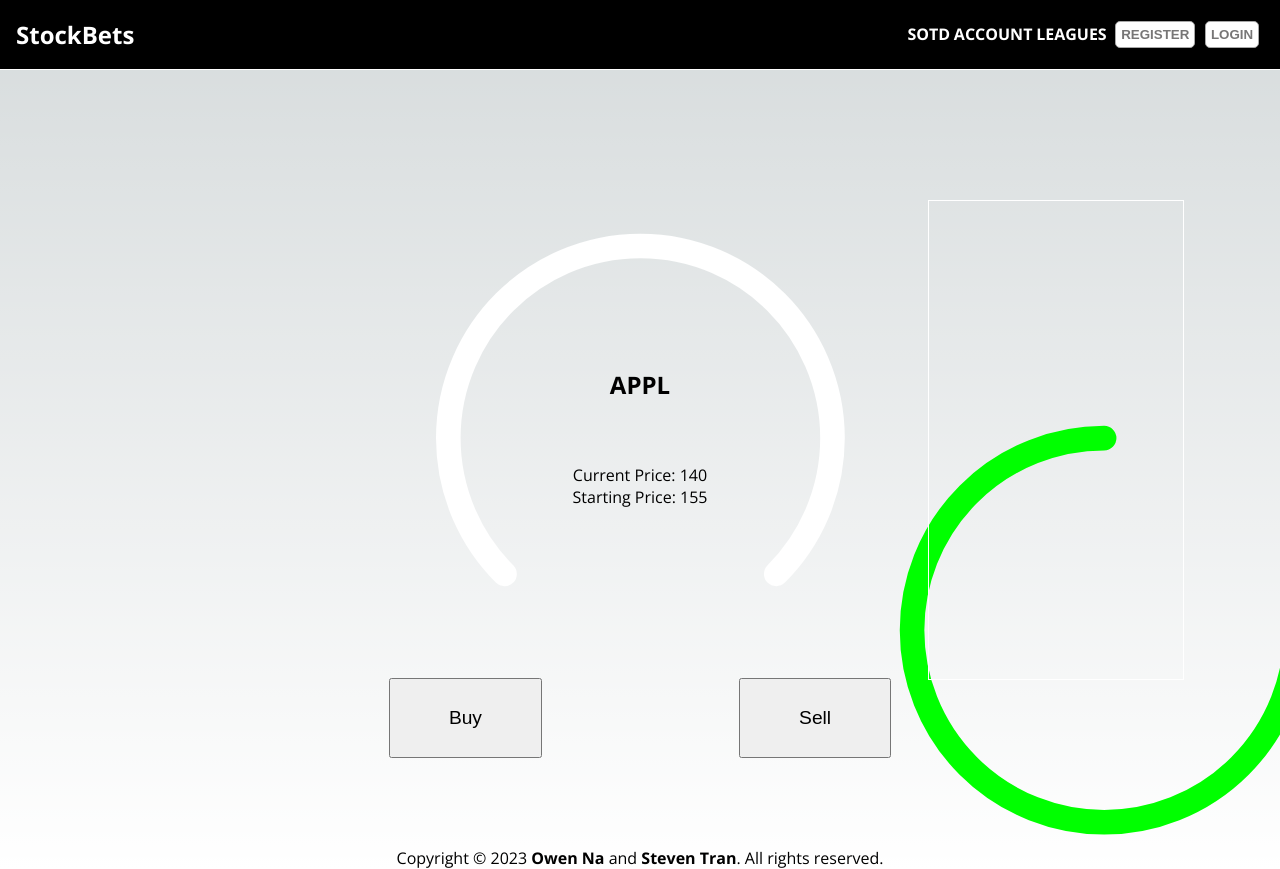
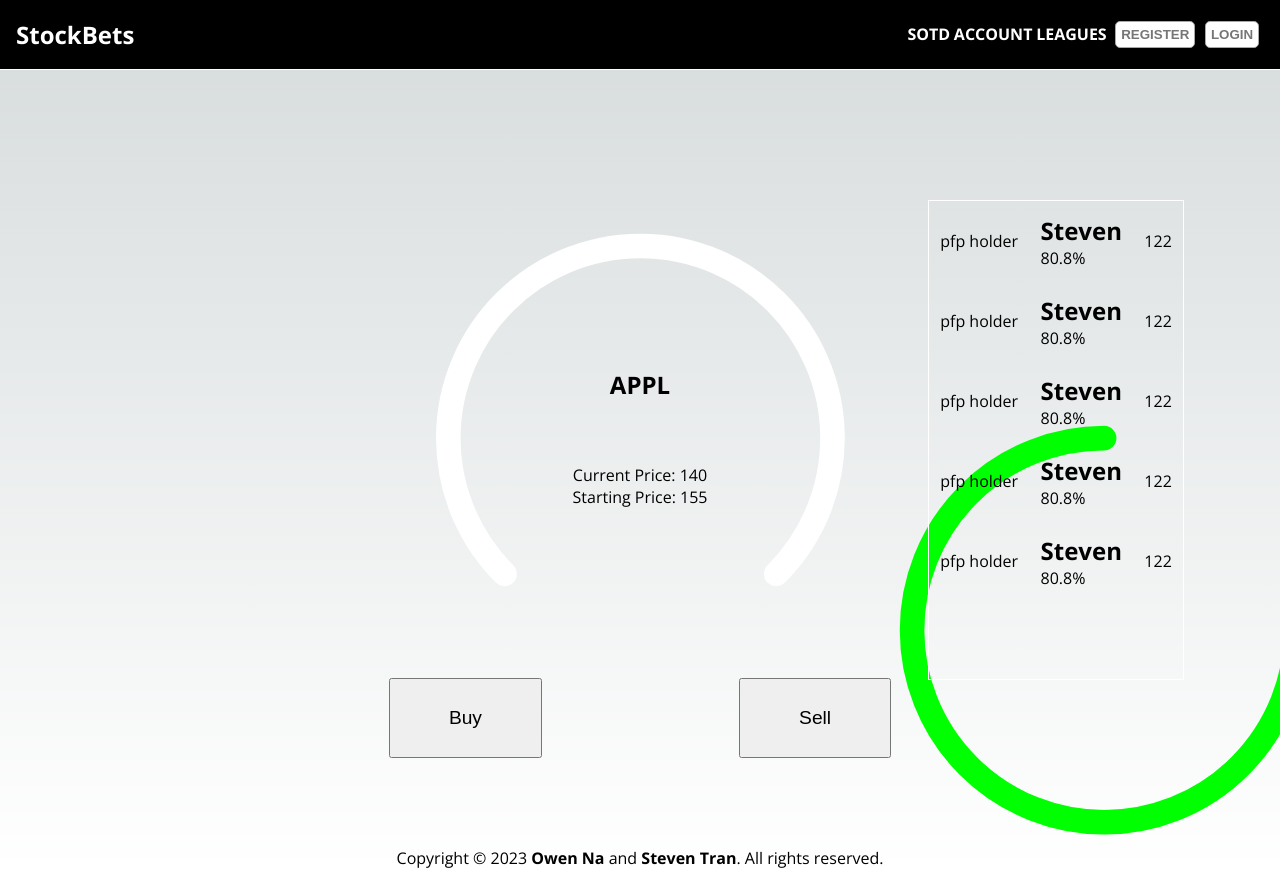
Before and after one commit to Tran-Steven/StockBets, a Next.js app: page / in a window 1280 px wide. Built offline with nearby package versions, Linux system fonts and the light colour scheme.

Commit message:
Created statically placed cards

```diff
--- a/components/AccountPageContent/AccountContent.tsx
+++ b/components/AccountPageContent/AccountContent.tsx
@@ -20,6 +20,7 @@ function setDefaultBG(Username : string) {
   if (defaultHolder) {
     defaultHolder.style.backgroundColor = "#" + randomColor;
   }
+  // store current color into db for current player
 }
 
 
--- a/components/LeaderBoard/LeaderBoard.tsx
+++ b/components/LeaderBoard/LeaderBoard.tsx
@@ -1,6 +1,22 @@
 import style from "@styles/LeaderBoard.module.css"
 
+function pfpRetriever() {
+    // no idea i need this yet?
+}
+
 function userInsert() {
+    return (
+        <>
+            <div className={style.playerCard}>
+                <p>pfp holder</p> {/* will need to change markup once returning proper pfp */}
+                <div>
+                    <h2>Steven</h2>
+                    <p>80.8%</p>
+                </div>
+                    <p>122</p>
+            </div>
+        </>
+    )
     // actually inserts users as a bar into the leaderboard
 }
 
@@ -12,7 +28,11 @@ export default function LeaderBoard() {
     return (
         <div className={style.parent}>
             <div>
-                <h1></h1>
+                {userInsert()}
+                {userInsert()}
+                {userInsert()}
+                {userInsert()}
+                {userInsert()}
             </div>
         </div>
     )
--- a/pages/styles/LeaderBoard.module.css
+++ b/pages/styles/LeaderBoard.module.css
@@ -6,3 +6,11 @@
     height: 60vh;
     border: 1px white solid;
 }
+
+.playerCard {
+    display: flex;
+    align-items: center;
+    justify-content: space-around;
+    width: 100%;
+    height: 10vh; /* Want only 5 at a time, but 20% doesn't work here? */
+}
```
